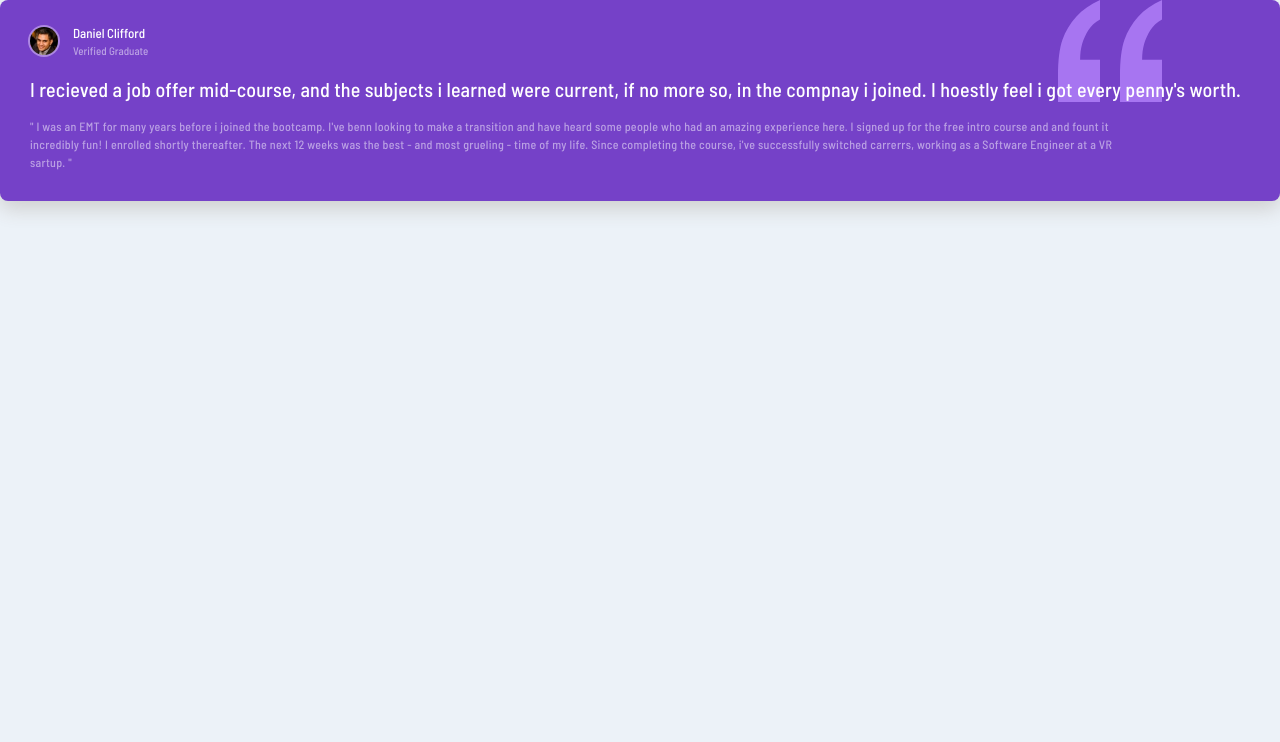
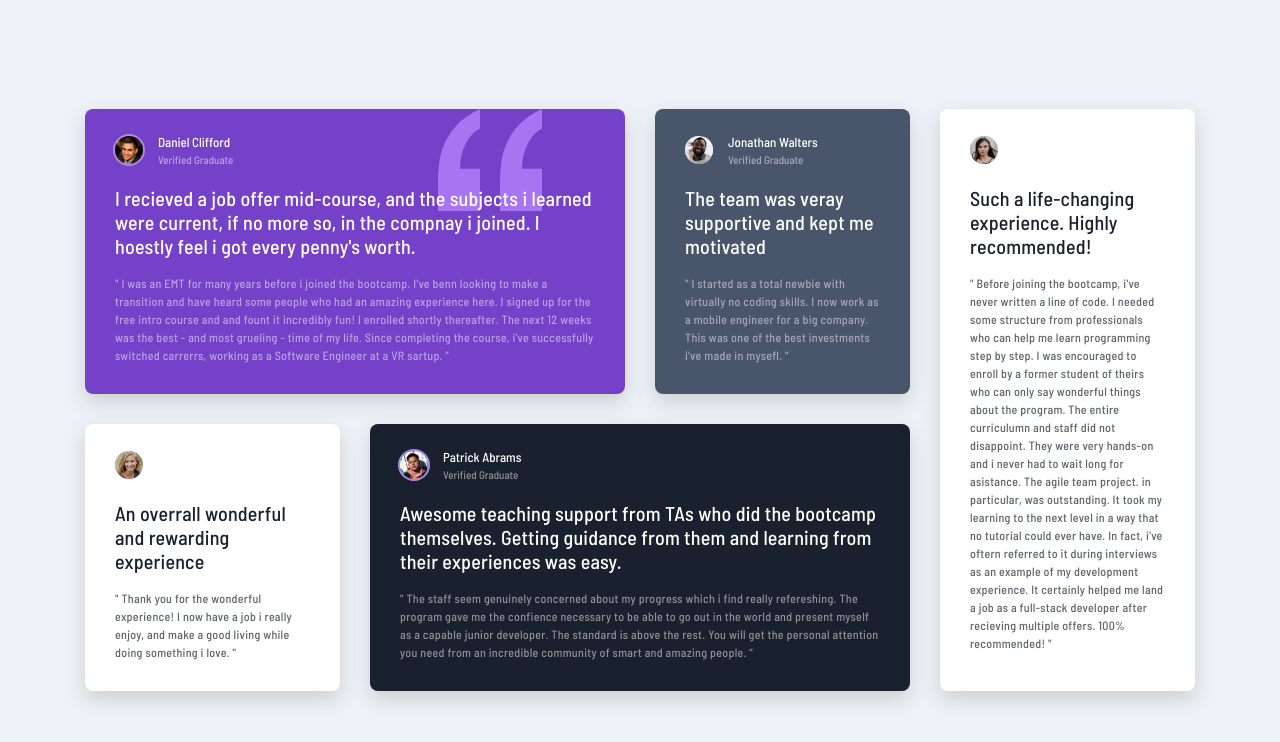
Before and after one commit to rodolfomayora/testimonials-grid-section, a React (Create React App) app: page / in a window 1280 px wide. Shown: the top 742 px of the page. Built offline with nearby package versions, Linux system fonts and the light colour scheme.

Commit message:
TGS-6: TestitmonialsGridSection component

```diff
--- a/package.json
+++ b/package.json
@@ -1,6 +1,6 @@
 {
   "name": "testimonials-grid-section",
-  "version": "0.1.0",
+  "version": "1.0.0",
   "private": true,
   "dependencies": {
     "@types/node": "^12.0.0",
--- a/src/App.tsx
+++ b/src/App.tsx
@@ -1,74 +1,12 @@
 import React from 'react';
 import './assets/styles/style.global.scss';
-import { ReviewBlock } from './components';
-import {
-  userPicture1,
-  userPicture2,
-  userPicture3,
-  userPicture4,
-  userPicture5
-} from './assets/img';
+import { TestimonialsGridSection } from './components';
 
-const sampleData: any = [
-  {
-    name: "Daniel",
-    lastname: "Clifford",
-    pictureSource: userPicture1,
-    standout: true,
-    reviewSummary: "I recieved a job offer mid-course, and the subjects i learned were current, if no more so, in the compnay i joined. I hoestly feel i got every penny's worth." ,
-    reviewDescription: "I was an EMT for many years before i joined the bootcamp. I've benn looking to make a transition and have heard some people who had an amazing experience here. I signed up for the free intro course and and fount it incredibly fun! I enrolled shortly thereafter. The next 12 weeks was the best - and most grueling - time of my life. Since completing the course, i've successfully switched carrerrs, working as a Software Engineer at a VR sartup."
-  },
-  {
-    name: "Jonathan",
-    lastname: "Walters",
-    pictureSource: userPicture2,
-    standout: false,
-    reviewSummary: "The team was veray supportive and kept me motivated",
-    reviewDescription: "I started as a total newbie with virtually no coding skills. I now work as a mobile engineer for a big company. This was one of the best investments i've made in mysefl."
-  },
-  {
-    name: "Jeanette",
-    lastname: "Harmon",
-    pictureSource: userPicture3,
-    standout: false,
-    reviewSummary: "An overrall wonderful and rewarding experience",
-    reviewDescription: "Thank you for the wonderful experience! I now have a job i really enjoy, and make a good living while doing something i love."
-  },
-  {
-    name: "Patrick",
-    lastname: "Abrams",
-    pictureSource: userPicture4,
-    standout: true,
-    reviewSummary: "Awesome teaching support from TAs who did the bootcamp themselves. Getting guidance from them and learning from their experiences was easy.",
-    reviewDescription: "The staff seem genuinely concerned about my progress which i find really refereshing. The program gave me the confience necessary to be able to go out in the world and present myself as a capable junior developer. The standard is above the rest. You will get the personal attention you need from an incredible community of smart and amazing people."
-  },
-  {
-    name: "Kira",
-    lastname: "Whittle",
-    pictureSource: userPicture5,
-    standout: false,
-    reviewSummary: "Such a life-changing experience. Highly recommended!",
-    reviewDescription: "Before joining the bootcamp, i've never written a line of code. I needed some structure from professionals who can help me learn programming step by step. I was encouraged to enroll by a former student of theirs who can only say wonderful things about the program. The entire curriculumn and staff did not disappoint. They were very hands-on and i never had to wait long for asistance. The agile team project. in particular, was outstanding. It took my learning to the next level in a way that no tutorial could ever have. In fact, i've oftern referred to it during interviews as an example of my development experience. It certainly helped me land a job as a full-stack developer after recieving multiple offers. 100% recommended!"
-  }
-]
-
-const arrayIndex: number = 0;
-
-function App() {
+export default function App() {
 
   return (
-    <div>
-      <ReviewBlock
-        name={sampleData[arrayIndex].name}
-        lastname={sampleData[arrayIndex].lastname}
-        pictureSource={sampleData[arrayIndex].pictureSource}
-        standout={sampleData[arrayIndex].standout}
-        reviewSummary={sampleData[arrayIndex].reviewSummary}
-        reviewDescription={sampleData[arrayIndex].reviewDescription}
-        customStyle={4}
-      />
-    </div>
+    <main className="App">
+      <TestimonialsGridSection />
+    </main>
   );
 }
-
-export default App;
--- a/src/assets/styles/base/_base.scss
+++ b/src/assets/styles/base/_base.scss
@@ -14,3 +14,12 @@ figure {
   max-width: 100%;
   height: auto;
 }
+
+@include large {
+  .App {
+    display: flex;
+    justify-content: center;
+    align-items: center;
+    min-height: 100vh;
+  }
+}
--- a/src/assets/styles/config/_breakpoints.scss
+++ b/src/assets/styles/config/_breakpoints.scss
@@ -1,3 +1,2 @@
 $medium: 768px;
 $large: 991px;
-$estraLarge: 1440px;
--- a/src/assets/styles/config/_mixins.scss
+++ b/src/assets/styles/config/_mixins.scss
@@ -13,12 +13,6 @@
   }
 }
 
-@mixin extraLarge {
-  @media screen and (min-wdith: $extraLarge) {
-    @content;
-  }
-}
-
 @mixin responsive-extra ($breackpoint) {
   @media screen and (min-width: $breackpoint) {
     @content;
--- a/src/assets/styles/style.global.scss
+++ b/src/assets/styles/style.global.scss
@@ -1,5 +1,6 @@
 @charset 'UTF-8';
 @import-normalize;
+@import './config.scss';
 
 @import './base/typpography';
 @import './base/base';
--- a/src/components/ReviewBlock/style.module.scss
+++ b/src/components/ReviewBlock/style.module.scss
@@ -17,7 +17,6 @@
 
   .ReviewBlock__description {
     margin-top: 16px;
-    margin-right: 10%; // solo para el primer bloque
     line-height: 18px;
     font-size: 12px;
     font-weight: 500;
@@ -35,7 +34,10 @@
 
     .ReviewBlock__summary { color: $color-4; }
 
-    .ReviewBlock__description { color: $color-8; }
+    .ReviewBlock__description {
+      margin-right: 10%;
+      color: $color-8;
+    }
   }
 
   &.black {
@@ -61,4 +63,11 @@
 
     .ReviewBlock__description { color: $color-9; }
   }
+
+  @include medium {
+    &.purple {
+      background-position: 81% top;
+      .ReviewBlock__description { margin-right: 0; }
+    }
+  }
 }
--- /dev/null
+++ b/src/components/TestimonialsGridSection/index.tsx
@@ -0,0 +1,38 @@
+import React, { FC } from 'react';
+import style from './style.module.scss';
+import ReviewBlock from '../ReviewBlock';
+import sampleData from './sampleData';
+
+const TestimonialsGridSection: FC = () => {
+
+  const normalizer = (user: object, index: number) => {
+    return {
+      ...user,
+      customId: (index + 1).toString()
+    }
+  }
+
+  const normalizedData: Array<any> = sampleData.map(normalizer);
+
+  return (
+    <section className={style.TestimonialsGridSection}>
+    {
+      !!normalizedData.length &&
+      normalizedData.map((user: any) => (
+        <ReviewBlock
+          key={user.custom}
+          name={user.name}
+          lastname={user.lastname}
+          pictureSource={user.pictureSource}
+          standout={user.standout}
+          reviewSummary={user.reviewSummary}
+          reviewDescription={user.reviewDescription}
+          customStyle={user.style}
+        />
+      ))
+    }
+    </section>
+  )
+}
+
+export default TestimonialsGridSection;
--- /dev/null
+++ b/src/components/TestimonialsGridSection/sampleData.ts
@@ -0,0 +1,57 @@
+import {
+  userPicture1,
+  userPicture2,
+  userPicture3,
+  userPicture4,
+  userPicture5
+} from '../../assets/img';
+
+const sampleData: Array<any> = [
+  {
+    name: "Daniel",
+    lastname: "Clifford",
+    pictureSource: userPicture1,
+    standout: true,
+    reviewSummary: "I recieved a job offer mid-course, and the subjects i learned were current, if no more so, in the compnay i joined. I hoestly feel i got every penny's worth." ,
+    reviewDescription: "I was an EMT for many years before i joined the bootcamp. I've benn looking to make a transition and have heard some people who had an amazing experience here. I signed up for the free intro course and and fount it incredibly fun! I enrolled shortly thereafter. The next 12 weeks was the best - and most grueling - time of my life. Since completing the course, i've successfully switched carrerrs, working as a Software Engineer at a VR sartup.",
+    style: 4,
+  },
+  {
+    name: "Jonathan",
+    lastname: "Walters",
+    pictureSource: userPicture2,
+    standout: false,
+    reviewSummary: "The team was veray supportive and kept me motivated",
+    reviewDescription: "I started as a total newbie with virtually no coding skills. I now work as a mobile engineer for a big company. This was one of the best investments i've made in mysefl.",
+    style: 2,
+  },
+  {
+    name: "Jeanette",
+    lastname: "Harmon",
+    pictureSource: userPicture3,
+    standout: false,
+    reviewSummary: "An overrall wonderful and rewarding experience",
+    reviewDescription: "Thank you for the wonderful experience! I now have a job i really enjoy, and make a good living while doing something i love.",
+    style: 1,
+  },
+  {
+    name: "Patrick",
+    lastname: "Abrams",
+    pictureSource: userPicture4,
+    standout: true,
+    reviewSummary: "Awesome teaching support from TAs who did the bootcamp themselves. Getting guidance from them and learning from their experiences was easy.",
+    reviewDescription: "The staff seem genuinely concerned about my progress which i find really refereshing. The program gave me the confience necessary to be able to go out in the world and present myself as a capable junior developer. The standard is above the rest. You will get the personal attention you need from an incredible community of smart and amazing people.",
+    style: 3,
+  },
+  {
+    name: "Kira",
+    lastname: "Whittle",
+    pictureSource: userPicture5,
+    standout: false,
+    reviewSummary: "Such a life-changing experience. Highly recommended!",
+    reviewDescription: "Before joining the bootcamp, i've never written a line of code. I needed some structure from professionals who can help me learn programming step by step. I was encouraged to enroll by a former student of theirs who can only say wonderful things about the program. The entire curriculumn and staff did not disappoint. They were very hands-on and i never had to wait long for asistance. The agile team project. in particular, was outstanding. It took my learning to the next level in a way that no tutorial could ever have. In fact, i've oftern referred to it during interviews as an example of my development experience. It certainly helped me land a job as a full-stack developer after recieving multiple offers. 100% recommended!",
+    style: 1,
+  }
+];
+
+export default sampleData;
--- /dev/null
+++ b/src/components/TestimonialsGridSection/style.module.scss
@@ -0,0 +1,66 @@
+@import '../../assets/styles/config.scss';
+
+.TestimonialsGridSection {
+  display: grid;
+  grid-template-rows: repeat(5, auto);
+  grid-template-columns: 1fr;
+  grid-row-gap: 25px;
+  margin: 74px 25px;
+
+  @include medium {
+    grid-template-rows: repeat(3, auto);
+    grid-template-columns: repeat(3, 1fr);
+    grid-row-gap: 30px;
+    grid-column-gap: 30px;
+    margin-left: 40px;
+    margin-right: 40px;
+
+    :nth-child(1) {
+      grid-row-start: 1;
+      grid-column: 1 / 3;
+    }
+
+    :nth-child(2) {
+      grid-row-start: 2;
+      grid-column-start: 1;
+    }
+
+    :nth-child(3) {
+      grid-row-start: 1;
+      grid-column: 3;
+    }
+
+    :nth-child(4) {
+      grid-row-start: 2;
+      grid-column: 2 / 4;
+    }
+
+    :nth-child(5) {
+      grid-row-start: 3;
+      grid-column: 1 / -1;
+    }
+  }
+
+  @include responsive-extra(1100px) {
+    grid-template-rows: repeat(2, auto);
+    grid-template-columns: repeat(4, 1fr);
+    max-width: 1110px;
+    margin-top: 0;
+    margin-bottom: 0;
+
+    :nth-child(2) {
+      grid-row-start: 1;
+      grid-column-start: 3;
+    }
+
+    :nth-child(3) {
+      grid-row-start: 2;
+      grid-column-start: 1;
+    }
+
+    :nth-child(5) {
+      grid-row: 1 / -1;
+      grid-column-start: 4;
+    }
+  }
+}
--- a/src/components/index.ts
+++ b/src/components/index.ts
@@ -1,3 +1,4 @@
 export { default as StudentPicture } from './StudentPicture';
 export { default as StudentInfo } from './StudentInfo';
 export { default as ReviewBlock } from './ReviewBlock';
+export { default as TestimonialsGridSection } from './TestimonialsGridSection';
```
